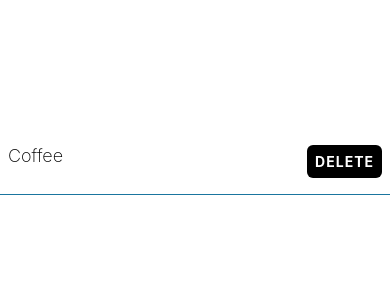
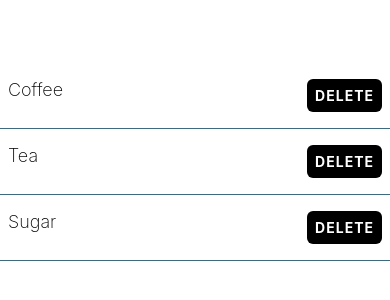
Before and after one commit to emilany/taskly, a React Native app: screen / in a window 390 px wide. Shown: the part 260-560 px from the top of the page. Built offline with nearby package versions, Linux system fonts and the light colour scheme.

Commit message:
Added shopping list item component

```diff
--- a/App.tsx
+++ b/App.tsx
@@ -1,38 +1,13 @@
-import { StyleSheet, Text, TouchableOpacity, View, Alert } from 'react-native'
+import { StyleSheet, View } from 'react-native'
+import { ShoppingListItem } from './components/ShoppingListItem'
 import { theme } from './theme'
 
 export default function App() {
-  const handleDelete = () => {
-    Alert.alert(
-      'Are you sure you want to delete this?',
-      'It will be gone for good',
-      [
-        {
-          text: 'Yes',
-          onPress: () => console.log('Ok, deleting'),
-          style: 'destructive',
-        },
-        {
-          text: 'Cancel',
-          style: 'cancel',
-        },
-      ]
-    )
-  }
-
   return (
     <View style={styles.container}>
-      <View style={styles.itemContainer}>
-        <Text style={styles.text}>Coffee</Text>
-
-        <TouchableOpacity
-          onPress={handleDelete}
-          activeOpacity={0.8}
-          style={styles.button}
-        >
-          <Text style={styles.buttonText}>Delete</Text>
-        </TouchableOpacity>
-      </View>
+      <ShoppingListItem name="Coffee" />
+      <ShoppingListItem name="Tea" />
+      <ShoppingListItem name="Sugar" />
     </View>
   )
 }
@@ -43,27 +18,4 @@ const styles = StyleSheet.create({
     backgroundColor: theme.colors.white,
     justifyContent: 'center',
   },
-  itemContainer: {
-    borderBottomWidth: 1,
-    borderBottomColor: theme.colors.cerulean,
-    paddingHorizontal: 8,
-    paddingVertical: 16,
-    flexDirection: 'row',
-    justifyContent: 'space-between',
-  },
-  text: {
-    fontSize: 18,
-    fontWeight: '200',
-  },
-  button: {
-    backgroundColor: theme.colors.black,
-    padding: 8,
-    borderRadius: 6,
-  },
-  buttonText: {
-    color: theme.colors.white,
-    fontWeight: 'bold',
-    textTransform: 'uppercase',
-    letterSpacing: 1,
-  },
 })
--- /dev/null
+++ b/components/ShoppingListItem.tsx
@@ -0,0 +1,66 @@
+import { Alert, StyleSheet, Text, TouchableOpacity, View } from 'react-native'
+import { theme } from '../theme'
+
+type Props = {
+  name: string
+}
+
+export const ShoppingListItem = ({ name }: Props) => {
+  const handleDelete = () => {
+    Alert.alert(
+      `Are you sure you want to delete ${name}?`,
+      'It will be gone for good',
+      [
+        {
+          text: 'Yes',
+          onPress: () => console.log('Ok, deleting'),
+          style: 'destructive',
+        },
+        {
+          text: 'Cancel',
+          style: 'cancel',
+        },
+      ]
+    )
+  }
+
+  return (
+    <View style={styles.itemContainer}>
+      <Text style={styles.text}>{name}</Text>
+
+      <TouchableOpacity
+        onPress={handleDelete}
+        activeOpacity={0.8}
+        style={styles.button}
+      >
+        <Text style={styles.buttonText}>Delete</Text>
+      </TouchableOpacity>
+    </View>
+  )
+}
+
+const styles = StyleSheet.create({
+  itemContainer: {
+    borderBottomWidth: 1,
+    borderBottomColor: theme.colors.cerulean,
+    paddingHorizontal: 8,
+    paddingVertical: 16,
+    flexDirection: 'row',
+    justifyContent: 'space-between',
+  },
+  text: {
+    fontSize: 18,
+    fontWeight: '200',
+  },
+  button: {
+    backgroundColor: theme.colors.black,
+    padding: 8,
+    borderRadius: 6,
+  },
+  buttonText: {
+    color: theme.colors.white,
+    fontWeight: 'bold',
+    textTransform: 'uppercase',
+    letterSpacing: 1,
+  },
+})
```
